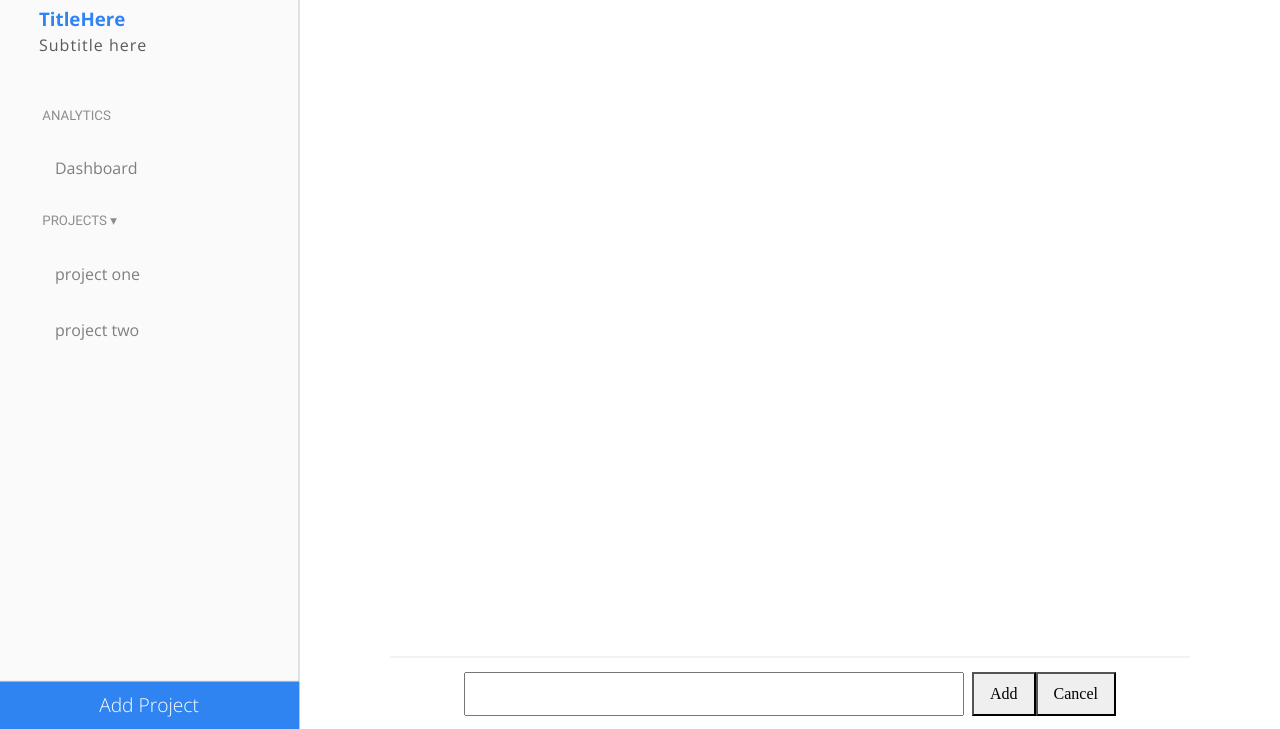
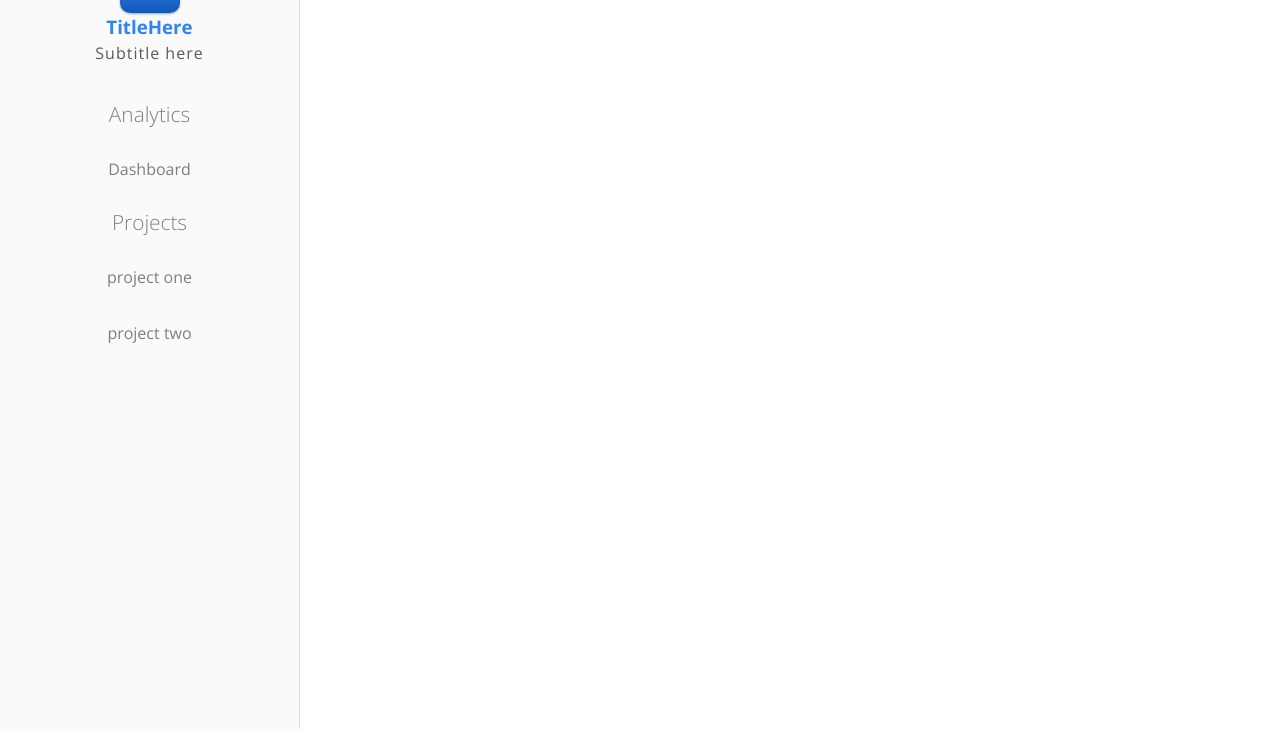
Before and after one commit to brandonpanday/to-do-list, a website built with webpack: page dist/index.html in a window 1280 px wide. Shown: the part 71-800 px from the top of the page. Built offline with nearby package versions, Linux system fonts and the light colour scheme.

Commit message:
Fixed UI scaling, and added new note and delete note buttons

```diff
--- a/src/css/style.less
+++ b/src/css/style.less
@@ -9,58 +9,63 @@ body {
 }
 .header-container {
   width: 300px;
-  height: 100vh;
-  border-right: 2px solid rgb(225,225,225);
+  height: 100%;
+  border-right: 1px solid rgb(225,225,225);
   background-color: rgb(250,250,250);
   display: flex;
   flex-direction: column;
   align-items: center;
 
   .header {
+    display: flex;
+    flex-direction: column;
+    align-items: center;
+    justify-content: center;
     width: 100%;
     height: 160px;
-    width: 220px;
 
     .logo {
       width: 60px;
       height: 60px;
       background: linear-gradient(#4b94f1, #0e5abc);
       border-radius: 10px;
-      margin: 0.5em 0;
       box-shadow: rgba(0, 0, 0, 0.12) 0px 1px 3px, rgba(0, 0, 0, 0.24) 0px 1px 2px;
-
     }
-
     h3 {
       color: #3084F2;
       font-family: 'Open Sans', sans-serif;
     }
-
     p {
       color: rgb(90,90,90);
       font-size: 1em;
       font-family: 'Open Sans', sans-serif;
       letter-spacing: 1px;
     }
-
   }
 }
 nav {
   width: 100%;
-  height: ~"calc(100vh - 180px)";
+  height: ~"calc(100% - 160px)";
   background-color: rgb(250,250,250);
-  overflow-y: auto;
+  display: flex;
+  flex-direction: column;
+  align-items: center;
+
+  .navigation-header {
+    color: #7f7f7f;
+    font-size: 1.3em;
+    font-weight: 100;
+    font-family: 'Open Sans', sans-serif;
+    padding: 0.5em 0;
+  }
 
   .category {
     color: #7f7f7f;
     font-size: 1em;
-    // font-family: 'Roboto', sans-serif;
     font-family: 'Open Sans', sans-serif;
-    display: flex;
-    flex-direction: column;
-    margin: 1em auto;
-    padding: 0.5em 1em;
-    width: 220px;
+    padding: 0.75em 1.5em;
+    margin: 0.25em 0;
+
   }
   .category:hover {
     color: #1271eb;
@@ -68,59 +73,24 @@ nav {
     border-radius: 8px;
     cursor: pointer;
   }
+}
 
-  .projects-header {
-    width: 240px;
-    margin: 1em auto;
-  }
-  .projects-title {
-    color: #8d8d8d;
-    margin: 1em auto;
-    padding: 0.5em 1em;
-    text-transform: uppercase;
-    font-family: "Roboto", sans-serif;
-    // font-family: 'Open Sans', sans-serif;
-    font-weight: 500;
-  }
-
-  .projects-container {
-    width: 240px;
-    min-height: 400px;
-    margin: 0 auto;
-  }
-}
-footer {
-  width: 300px;
-  height: 50px;
-  background-color: #3084F2;
-  box-shadow: rgba(0, 0, 0, 0.12) 0px 1px 3px, rgba(0, 0, 0, 0.24) 0px 1px 2px;
-  color: white;
-  font-family: 'Open Sans', sans-serif;
-  font-weight: 100;
-  font-size: 1.2em;
-  display: flex;
-  justify-content: center;
-  align-items: center;
-  cursor: pointer;
-  border-top: 1px solid rgb(171,176,190);
-}
 main {
-  min-width: 850px;
   width: ~"calc(100vw - 300px)";
   height: 100vh;
   background-color: #fff;
   display: flex;
   flex-direction: column;
-  align-items: center;
+  align-items: flex-start;
 
   .info-bar {
-    width: 800px;
     height: 60px;
     margin: 0 0;
     display: flex;
     justify-content: space-between;
     align-items: center;
     background-color: #fff;
+    margin-left: 1em;
 
     .active-logo {
       color: #7f7f7f;
@@ -137,55 +107,65 @@ main {
     }
   }
 
+  .note-container {
+    width: 600px;
+    padding: 0.75em 1em;
+    display: flex;
+    justify-content: space-between;
+    border-radius: 10px;
+
+    p {
+      font-weight: 700;
+      font-family: 'Open Sans', sans-serif;
+      font-size: 0.9em;
+    }
+    .trash-can-icon {
+      height: 18px;
+      cursor: pointer;
+
+    }
+  }
+  .note-container:hover {
+    background-color: rgba(149,192,247, 0.3);
+  }
+
   .task-container {
-    width: 800px;
-    height: ~"calc(100vh - 60px)";
     background-color: white;
     display: flex;
     flex-direction: column;
-    overflow: scroll;
+    margin-left: 1em;
   }
 
   .add-container {
-    width: 800px;
-    height: 80px;
+    width: 600px;
     display: flex;
-    align-items: center;
-    justify-content: center;
-    border-top: 2px solid #f2f2f2;
+    justify-content: space-between;
+    margin-left: 1em;
+    padding: 0.75em 1em;
+    display: none;
 
+    .add-controls {
+      display: flex;
+      justify-content: space-evenly;
+    }
 
     input {
-      width: 500px;
-      padding: 0.5em 1em;
-      margin: 0 0.5em 0 0;
+      width: 450px;
+      font-weight: 500;
+      font-family: 'Open Sans', sans-serif;
+      font-size: 0.9em;
+      margin-right: 0.5em;
     }
 
     button {
+      all: unset;
+      cursor: pointer;
       padding: 0.5em 1em;
-      border-radius: 0;
+      border: 1px solid black;
+      margin: 0 0.2em;
+      border-radius: 5px;
+      background-color: #363947;
+      color: #f9f9f9;
     }
   }
 }
-
-.note-container {
-  width: 800px;
-  padding: 0.75em 1em;
-  display: flex;
-  justify-content: space-between;
-  border-radius: 10px;
-
-  p {
-    font-weight: 700;
-    font-family: 'Open Sans', sans-serif;
-    font-size: 0.9em;
-  }
-  .trash-can-icon {
-    height: 18px;
-    cursor: pointer;
-
-  }
-}
-.note-container:hover {
-  background-color: rgba(149,192,247, 0.3);
-}
--- a/src/index.js
+++ b/src/index.js
@@ -4,14 +4,16 @@ import "./css/style.css";
 import TrashIcon from "./assets/trash-can.png";
 import { ProjectFactory, Controller, addNoteToProject, deleteNote } from './print.js';
 
-let container = () => {
+const container = () => {
   let container = document.createElement('div');
   container.classList.add('container');
-  container.append(loadHeader(), loadMain());
+  container.append(
+    loadHeader(),
+    loadMain()
+    );
   return container;
 }
-
-let loadHeader = () => {
+const loadHeader = () => {
   let headerContainer = document.createElement('section');
   headerContainer.classList.add('header-container');
   let header = document.createElement("header");
@@ -26,43 +28,30 @@ let loadHeader = () => {
   let nav = document.createElement('nav');
   nav.classList.add('nav');
 
-  let analyticsHeader = document.createElement('div');
-  analyticsHeader.classList.add("projects-header");
-  let analyticsTitle = document.createElement('h5');
-  analyticsTitle.innerText = "Analytics";
-  analyticsTitle.classList.add("projects-title")
-  analyticsHeader.append(analyticsTitle);
-  nav.append(analyticsHeader, loadAnalytics());
+  let analyticsHeader = document.createElement('h3');
+  analyticsHeader.textContent = "Analytics";
+  analyticsHeader.classList.add('navigation-header');
+  let analyticsBtn = document.createElement('span');
+  analyticsBtn.classList.add('category');
+  analyticsBtn.textContent = "Dashboard";
+  analyticsBtn.addEventListener('click', e => {
+    let addBar = document.querySelector('.add-container');
+    let taskCnt = document.querySelector('.task-container');
+    let activeProj = document.querySelector('.active-project');
+    activeProj.textContent = analyticsBtn.textContent;
+    taskCnt.replaceChildren();
+    addBar.style.display = 'none';
+  })
 
-  let projectsHeader = document.createElement('div');
-  projectsHeader.classList.add("projects-header");
-  let projectsTitle = document.createElement('h5');
-  projectsTitle.innerText = "Projects ▾";
-  projectsTitle.classList.add("projects-title");
-  projectsHeader.append(projectsTitle);
-  nav.append(projectsHeader, loadProjects());
+  let projectsHeader = document.createElement('h3');
+  projectsHeader.classList.add("navigation-header");
+  projectsHeader.textContent = "Projects";
+  nav.append(analyticsHeader, analyticsBtn, projectsHeader);
 
-  let footer = document.createElement('footer');
-  footer.innerText = "Add Project";
-  headerContainer.append(header, nav, footer);
+  headerContainer.append(header, nav);
   return headerContainer;
 };
-
-let loadAnalytics = () => {
-  let analyticsContainer = document.createElement('div');
-  analyticsContainer.classList.add('dashboard-container');
-  let categoryDashboard = document.createElement('span');
-  categoryDashboard.innerText = "Dashboard";
-  categoryDashboard.classList.add('category');
-  analyticsContainer.append(categoryDashboard);
-  return analyticsContainer;
-}
-let loadProjects = () => {
-  let projectsContainer = document.createElement('div');
-  projectsContainer.classList.add('projects-container');
-  return projectsContainer;
-}
-let loadMain = () => {
+const loadMain = () => {
   let main = document.createElement('main');
   let infoBar = document.createElement('div');
   infoBar.classList.add('info-bar');
@@ -76,37 +65,47 @@ let loadMain = () => {
   activeProject.classList.add('active-project');
   projectPath.append(dotDotSlash, activeProject);
 
-
   infoBar.append(projectPath);
 
   let taskContainer = document.createElement('section');
   taskContainer.classList.add('task-container');
 
   let addContainer = document.createElement('div');
+  addContainer.classList.add('add-container');
   let newInput = document.createElement('input');
+  let addControls = document.createElement('div');
+  addControls.classList.add('add-controls');
   let addBtn = document.createElement('button');
   addBtn.innerText = "Add";
   addBtn.classList.add('add-btn');
-
-  addBtn.addEventListener('click', e => {
-    let noteContent = newInput.value;
-    console.log(noteContent);
-    console.log(activeProject.innerText);
-    addNoteToProject(activeProject.innerText, noteContent);
+  addBtn.addEventListener('click', e=> {
+    let noteInput = newInput.value;
+    console.log(noteInput);
+    Controller.projectArray.forEach(p => {
+      if (activeProject.innerText == p.getName()) {
+        p.addNote(noteInput);
+        loadProjectNotes(p);
+        newInput.value = "";
+      }
+    })
   })
-
   let cancelBtn = document.createElement('button');
+  cancelBtn.addEventListener("click", e=> {
+    newInput.value = "";
+  })
   cancelBtn.innerText = "Cancel";
-  addContainer.classList.add('add-container');
-  addContainer.append(newInput, addBtn, cancelBtn);
+  addControls.append(addBtn, cancelBtn);
+  addContainer.append(newInput, addControls);
 
   main.append(infoBar, taskContainer, addContainer);
   return main;
 }
-
-
-
-let loadProjectNotes = (proj) => {
+const loadProjects = () => {
+  let projectsContainer = document.createElement('div');
+  projectsContainer.classList.add('projects-container');
+  return projectsContainer;
+}
+const loadProjectNotes = (proj) => {
   let taskContainer = document.querySelector('.task-container');
   taskContainer.replaceChildren();
   proj.noteArray.forEach(note => {
@@ -117,27 +116,23 @@ let loadProjectNotes = (proj) => {
     const trashIcon = new Image();
     trashIcon.classList.add('trash-can-icon');
     trashIcon.src = TrashIcon;
-
     trashIcon.addEventListener ("click", e => {
       let activeProject = document.querySelector('.active-project').innerText;
       let noteContent = e.explicitOriginalTarget.parentNode.textContent;
+      e.explicitOriginalTarget.parentNode.remove();
       deleteNote(activeProject, noteContent);
     })
-
     noteContainer.append(noteText, trashIcon);
     taskContainer.append(noteContainer);
   })
 }
 
-let toggleActiveProject = (project) => {
+const toggleActiveProject = (project) => {
   let activeProject = document.querySelector('.active-project');
   activeProject.innerText = project;
 }
-
-
-// Test addProjects
-let addProjectsToDom = () => {
-  let projContainer = document.querySelector('.projects-container');
+const addProjectsToDom = () => {
+  let projContainer = document.querySelector('nav');
   Controller.projectArray.forEach(p => {
     let newProj = document.createElement('span');
     newProj.classList.add('category');
@@ -150,15 +145,21 @@ let addProjectsToDom = () => {
           toggleActiveProject(p.getName());
           loadProjectNotes(p);
         }
+        let addBar = document.querySelector('.add-container');
+        addBar.style.display = 'flex';
       })
     })
     projContainer.append(newProj);
   });
 };
+const addNewProject = () => {
 
+}
 
 document.body.append(container());
 
+
+// Projects
 let projOne = ProjectFactory("project one");
 projOne.addNote("TestNote");
 projOne.addNote("Test Two");
--- a/src/print.js
+++ b/src/print.js
@@ -24,6 +24,7 @@ const addNoteToProject = (ap, nc) => {
   Controller.projectArray.forEach(p => {
     if (ap == p.getName()) {
       p.addNote(nc);
+      return p;
     }
   })
 }
```
Also changed, not shown: dist/index.bundle.js, src/css/style.css.
